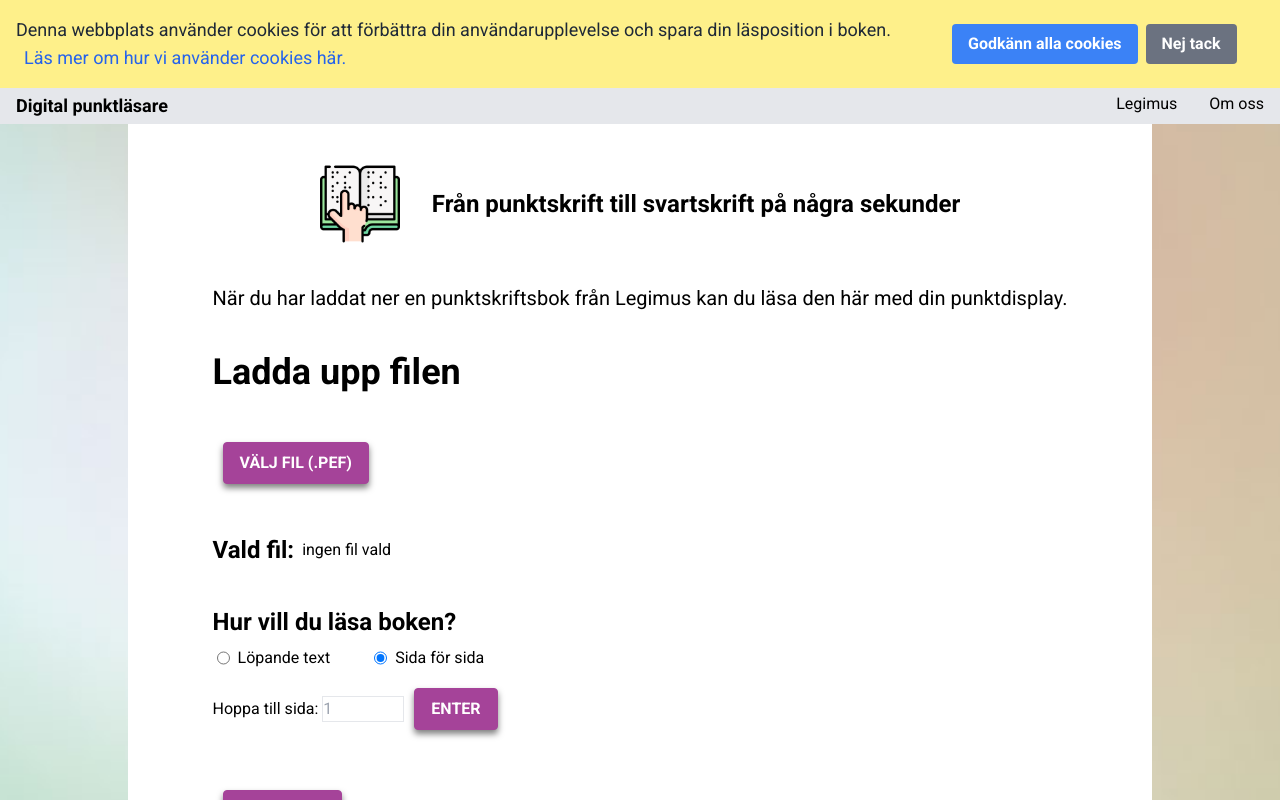
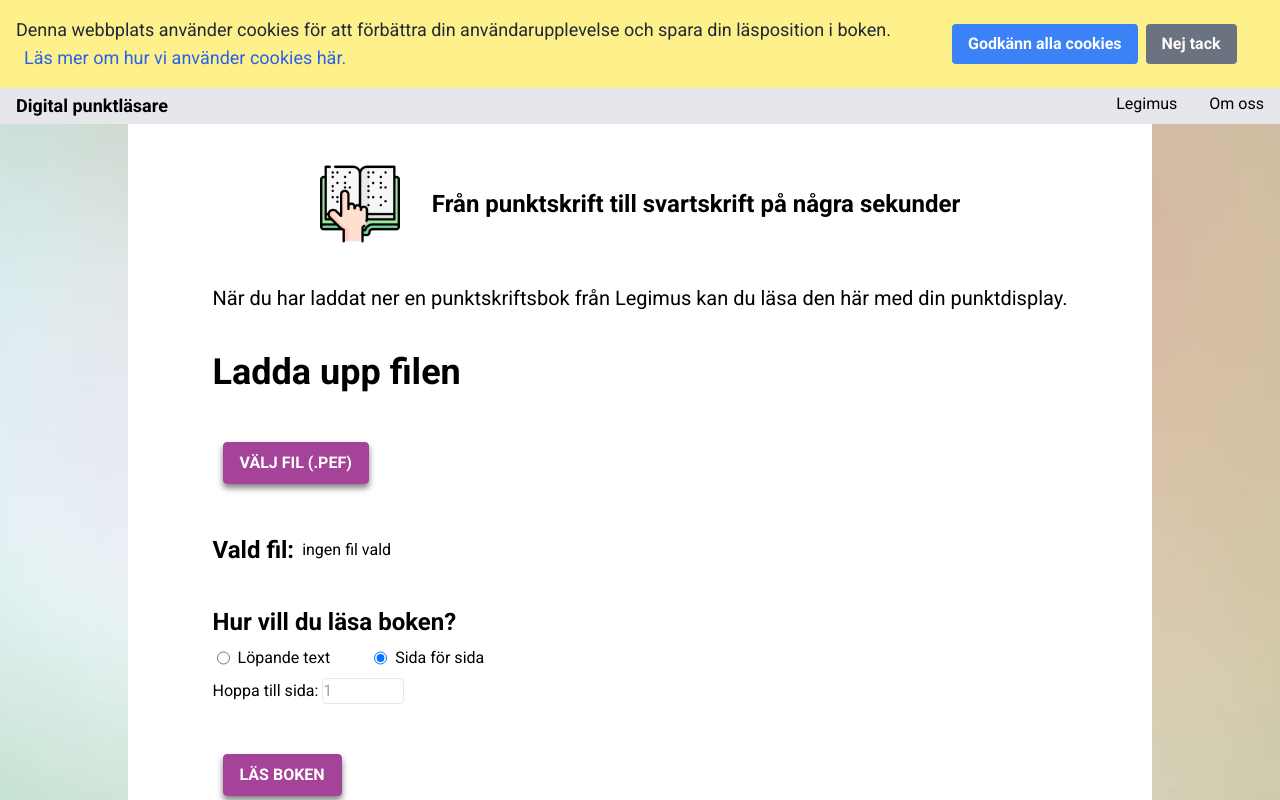
Before and after one commit to brownbeardeveloper/pef-reader-SE-version, a React (Create React App) app: page / in a window 1280 px wide. Both pictures are taken after a click on the radio button "Sida för sida". Shown: the top 800 px of the page. Built offline with nearby package versions, Linux system fonts and the light colour scheme.

Commit message:
Second demo

```diff
--- a/src/components/read-mode-flow.jsx
+++ b/src/components/read-mode-flow.jsx
@@ -1,4 +1,4 @@
-import React, { useEffect, useState } from "react";
+import { useState } from "react";
 import useDocumentTitle from "../functions/useDocumentTile.js";
 import { setLatestRowPositionToCookie } from "../functions/cookieManager.js";
 import brailleTranslator from "../functions/translator/brailleTranslator.js";
@@ -209,7 +209,7 @@ export default function ReadMode({ cookiePermission, savedRowIndex, setSavedRowI
           handleScrollToPageIndex(pageNumber);
         }}>
           <label htmlFor="goToPage">Hoppa till sida: </label>
-          <input className="border border-black" id="goToPage" type="number" min="1" max={maxPageIndex - 1} required />
+          <input className="border rounded" id="goToPage" type="number" min="1" max={maxPageIndex - 1} required />
           <button type="submit" className="button">ENTER</button>
         </form>
 
@@ -221,7 +221,7 @@ export default function ReadMode({ cookiePermission, savedRowIndex, setSavedRowI
           handleScrollToVolumeIndex(volumeNumber);
         }}>
           <label htmlFor="goToVolume">Hoppa till volym: </label>
-          <input className="border border-black" id="goToVolume" type="number" min="1" max={maxVolumeIndex - 1} required />
+          <input className="border rounded" id="goToVolume" type="number" min="1" max={maxVolumeIndex - 1} required />
           <button type="submit" className="button">ENTER</button>
         </form>
       </div>
--- a/src/components/read-mode-page.jsx
+++ b/src/components/read-mode-page.jsx
@@ -220,7 +220,7 @@ export default function ReadMode({ savedRowIndex, setSavedRowIndex, cookiePermis
           setJumpToPage(pageIndex - 1);
         }}>
           <label htmlFor="goToPage">Hoppa till sida: </label>
-          <input id="goToPage" type="number" min="1" max={maxPageIndex + 1} required />
+          <input id="goToPage" type="number" min="1" max={maxPageIndex + 1} required className="border rounded" />
           <button type="submit" className="button">ENTER</button>
         </form>
 
--- a/src/components/upload-file.jsx
+++ b/src/components/upload-file.jsx
@@ -1,4 +1,4 @@
-import { useState, useEffect } from "react"
+import { useState } from "react"
 import { fileReader, checkIfPefFileType } from "../functions/fileReader"
 import { ViewModeEnum } from "../data/enums.js"
 import { getLatestRowPositionFromCookieJson } from "../functions/cookieManager.js"
@@ -121,21 +121,30 @@ export default function UploadFile({ setSavedRowIndex, setReadmode, pefObject, s
                 </div>
 
                 {howToRead === ViewModeEnum.PAGE_BY_PAGE && (
-                    <form onSubmit={(e) => {
-                        e.preventDefault();
-                        const pageIndex = parseInt(e.target.elements.pageNumber.value, 10);
-                        if (!isNaN(pageIndex)) {
-                            setJumpToPage(pageIndex - 1);
-                            HandleSwapToReadMode()
-                        }
-                    }}>
+                    <div>
                         <label htmlFor="pageNumber">Hoppa till sida: </label>
-                        <input type="number" id="pageNumber" name="pageNumber" min="1" max="100000" className="border" placeholder={jumpToPage + 1} />
-                        <button type="submit" className="button">ENTER</button>
-                    </form>
-
+                        <input
+                            type="number"
+                            id="pageNumber"
+                            name="pageNumber"
+                            min="1"
+                            max="100000"
+                            pattern="[0-9]*"
+                            className="border rounded"
+                            placeholder={jumpToPage + 1}
+                            onKeyDown={(e) => {
+                                if (e.key === "Enter") {
+                                    e.preventDefault();
+                                    const pageIndex = parseInt(e.target.value, 10);
+                                    if (!isNaN(pageIndex)) {
+                                        setJumpToPage(pageIndex - 1);
+                                        HandleSwapToReadMode();
+                                    }
+                                }
+                            }}
+                        />
+                    </div>
                 )}
-
 
             </div>
 
--- a/src/functions/translator/braillePhraseToNumber.js
+++ b/src/functions/translator/braillePhraseToNumber.js
@@ -22,7 +22,7 @@ export default function braillePhraseToNumber(braillePhrase, currentIndex) {
 
             const number = brailleCharToNumber(currentChar)
 
-            if (number == undefined) break // End the number conversion
+            if (number === undefined) break // End the number conversion
 
             // TODO: OR check if . or ,
 
--- a/src/functions/useDocumentTile.js
+++ b/src/functions/useDocumentTile.js
@@ -1,5 +1,4 @@
-// useDocumentTitle.js
-import { useRef, useEffect } from 'react'
+import { useRef, useEffect } from 'react';
 
 export default function useDocumentTitle(title, prevailOnUnmount = false) {
   const defaultTitle = useRef(document.title);
@@ -8,9 +7,14 @@ export default function useDocumentTitle(title, prevailOnUnmount = false) {
     document.title = title;
   }, [title]);
 
-  useEffect(() => () => {
-    if (!prevailOnUnmount) {
-      document.title = defaultTitle.current;
-    }
-  }, [])
+  useEffect(() => {
+    const cleanupFunction = () => {
+      if (!prevailOnUnmount) {
+        document.title = defaultTitle.current;
+      }
+    };
+
+    return cleanupFunction;
+  }, [prevailOnUnmount]);
+
 }
```
